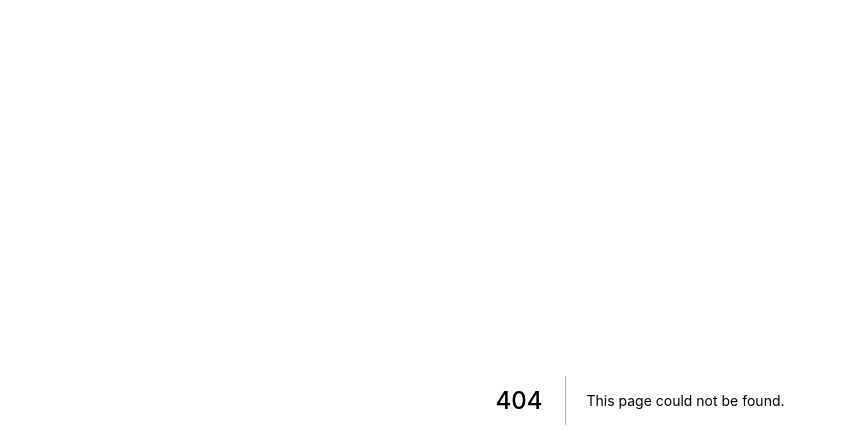
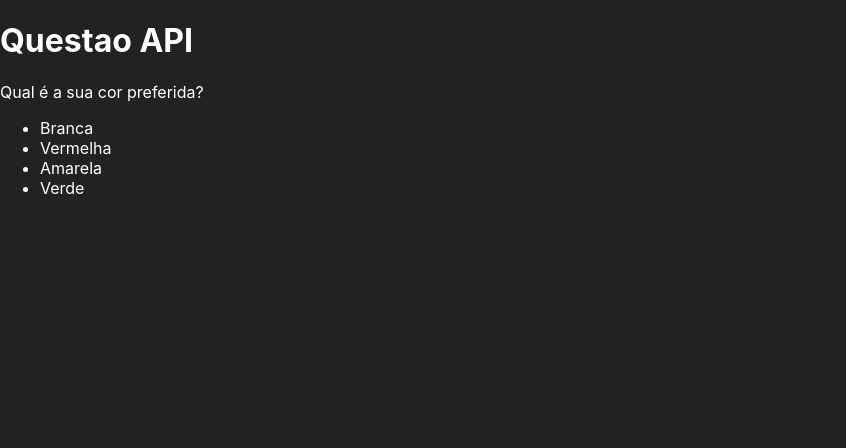
Before and after one commit to jordanobaluz/next-basico, a Next.js app: page /questao in a window 1280 px wide. Before the commit this address had no page. Shown: the top 448 px of the page, without its empty margins (0-846 px from the left). Built offline with nearby package versions, Linux system fonts and the light colour scheme.

Commit message:
criado componente para trabalhar com requisição de API e demonstração de como realizar condicional da requisição

```diff
--- /dev/null
+++ b/src/pages/api/questao/[id].js
@@ -0,0 +1,14 @@
+export default function questao(req, res){
+    if(req.method === 'GET'){
+        const id = req.query.id
+        res.status(200).json({
+            id,
+            enuciado: 'Qual é a sua cor preferida?',
+            respostas: [
+                'Branca', 'Vermelha', 'Amarela', 'Verde'
+            ]
+        })
+    }else {
+        res.status(405).send()
+    }
+}
--- /dev/null
+++ b/src/pages/questao.jsx
@@ -0,0 +1,33 @@
+import { useEffect, useState } from "react"
+
+export default function Questao() {
+    const [questao, setQuestao] = useState(null)
+
+    useEffect(() => {
+        fetch('http://localhost:3000/api/questao/1')
+            .then(resp => resp.json())
+            .then(setQuestao)
+    }, [])
+
+    function renderizarRespostas() {
+        if (questao) {
+            return questao.respostas.map((resp, i) => {
+                return <li key={i}>{resp}</li>
+            })
+        }
+    }
+
+    return (
+        <div>
+            <h1>Questao API</h1>
+            <div>
+                <p>{questao?.enuciado}</p>
+                <ul>
+                    {renderizarRespostas()}
+                </ul>
+            </div>
+        </div>
+    )
+}
+
+//para trabalhar com chamada do backend, precisa definir o estado do componente para quando a chamada chegar atualizar o componente
```
